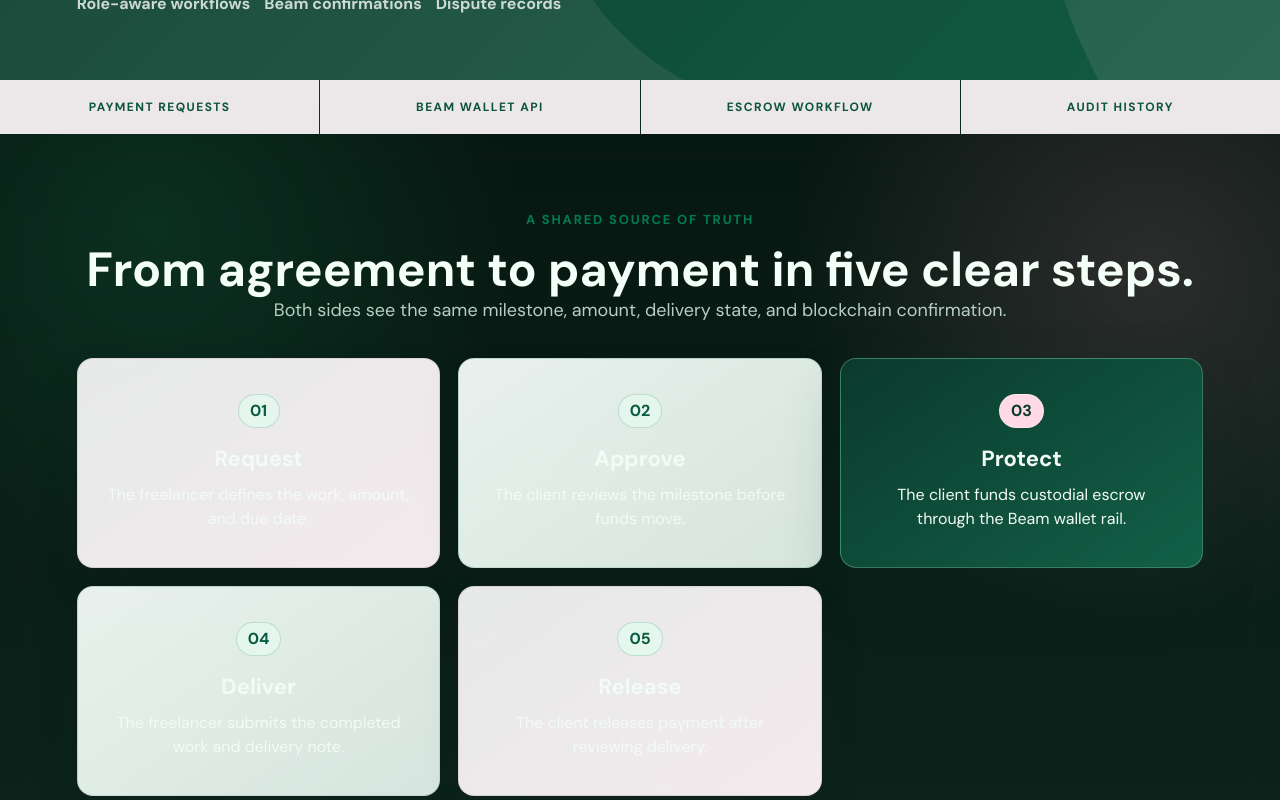
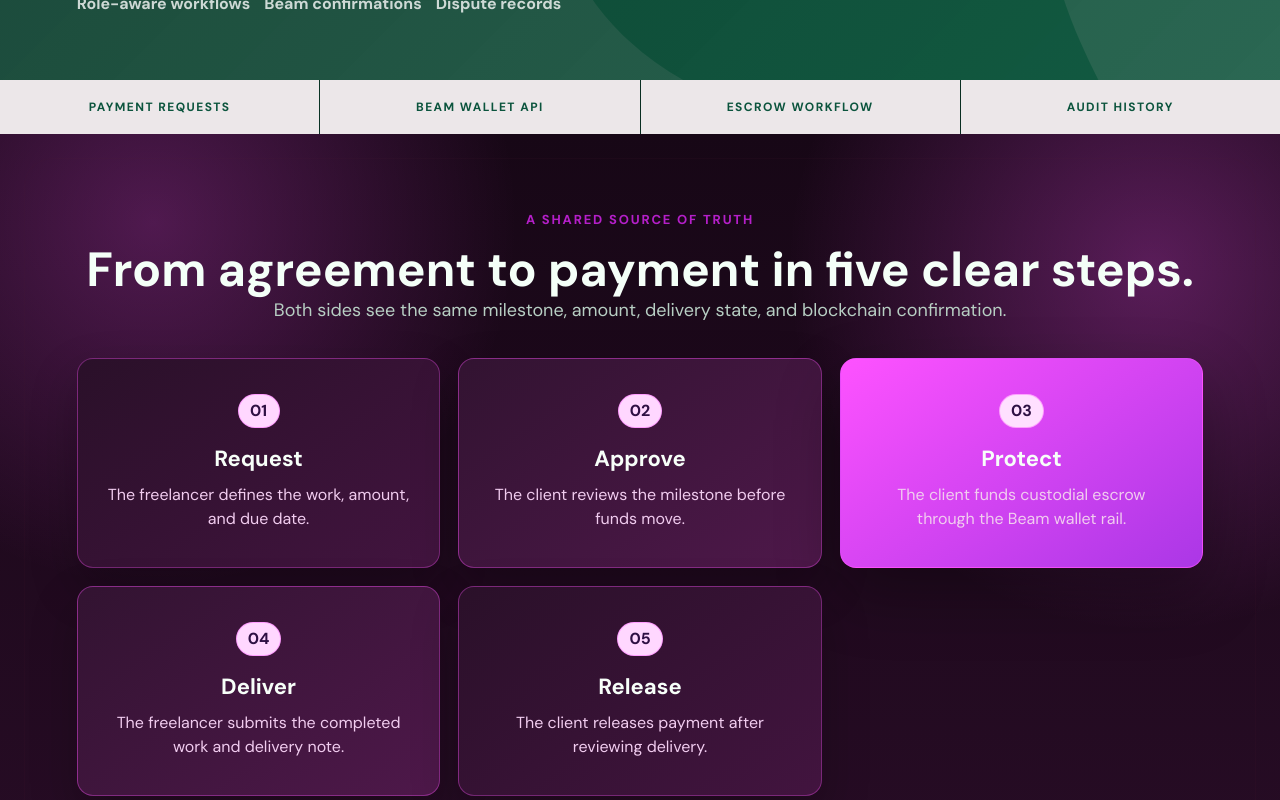
Before and after one commit to davelee001/workingbeam, a React (Create React App) app in the folder client/: page / in a window 1280 px wide. Shown: the part 720-1520 px from the top of the page. Built offline with nearby package versions, Linux system fonts and the light colour scheme.

Commit message:
style: focus workflow cards on pink palette

```diff
--- a/client/src/PublicSite.css
+++ b/client/src/PublicSite.css
@@ -443,9 +443,9 @@ body[data-theme='light'] .public-site {
   color: #09251d;
   text-align: center;
   background:
-    radial-gradient(circle at 10% 18%, rgba(12, 106, 75, 0.11), transparent 25%),
-    radial-gradient(circle at 90% 18%, rgba(196, 77, 119, 0.14), transparent 28%),
-    linear-gradient(180deg, #fff7fa 0%, #f4dfe8 100%);
+    radial-gradient(circle at 10% 18%, rgba(254, 82, 255, 0.18), transparent 25%),
+    radial-gradient(circle at 90% 18%, rgba(254, 82, 255, 0.2), transparent 28%),
+    linear-gradient(180deg, #fff5ff 0%, #ffe2fb 100%);
 }
 
 .centered-section::before {
@@ -458,11 +458,11 @@ body[data-theme='light'] .public-site {
 }
 
 .centered-section .public-eyebrow {
-  color: #007a55;
+  color: #b51fc9;
 }
 
 .centered-section h2 {
-  color: #082a21;
+  color: #34103b;
   text-shadow: 0 1px 0 rgba(255, 255, 255, 0.55);
 }
 
@@ -473,9 +473,9 @@ body[data-theme='light'] .public-site {
 body[data-theme='dark'] .centered-section {
   color: #f2fbf6;
   background:
-    radial-gradient(circle at 12% 12%, rgba(28, 169, 111, 0.16), transparent 28%),
-    radial-gradient(circle at 90% 18%, rgba(231, 146, 180, 0.16), transparent 28%),
-    linear-gradient(180deg, #071711 0%, #0b241b 100%);
+    radial-gradient(circle at 12% 12%, rgba(254, 82, 255, 0.24), transparent 28%),
+    radial-gradient(circle at 90% 18%, rgba(254, 82, 255, 0.28), transparent 28%),
+    linear-gradient(180deg, #170716 0%, #270c25 100%);
 }
 
 body[data-theme='dark'] .centered-section h2 {
@@ -529,22 +529,22 @@ body[data-theme='dark'] .centered-section .section-lead {
 .steps-grid article {
   display: grid;
   align-content: center;
-  background: linear-gradient(145deg, rgba(255, 255, 255, 0.9), rgba(253, 243, 247, 0.96));
-  border-color: rgba(93, 42, 59, 0.12);
-  box-shadow: 0 18px 45px rgba(52, 29, 39, 0.07);
+  background: linear-gradient(145deg, rgba(255, 255, 255, 0.94), rgba(255, 237, 253, 0.98));
+  border-color: rgba(254, 82, 255, 0.2);
+  box-shadow: 0 18px 45px rgba(128, 29, 121, 0.09);
 }
 
 .steps-grid article:nth-child(2),
 .steps-grid article:nth-child(4) {
-  background: linear-gradient(145deg, rgba(247, 255, 251, 0.94), rgba(232, 246, 239, 0.92));
-  border-color: rgba(12, 106, 75, 0.16);
+  background: linear-gradient(145deg, rgba(255, 247, 255, 0.96), rgba(255, 229, 252, 0.94));
+  border-color: rgba(254, 82, 255, 0.24);
 }
 
 .steps-grid article:nth-child(3) {
   color: #f3fbf7;
-  background: linear-gradient(145deg, #0b3a2d, #126047);
-  border-color: rgba(141, 229, 188, 0.34);
-  box-shadow: 0 24px 60px rgba(10, 51, 40, 0.2);
+  background: linear-gradient(145deg, #fe52ff, #ab37e6);
+  border-color: rgba(254, 82, 255, 0.44);
+  box-shadow: 0 24px 60px rgba(190, 44, 189, 0.28);
 }
 
 .steps-grid article:hover,
@@ -559,14 +559,14 @@ body[data-theme='dark'] .centered-section .section-lead {
 
 .steps-grid article:hover {
   color: #f3fbf7;
-  background: linear-gradient(145deg, #0b3a2d, #0f5a42);
-  border-color: rgba(141, 229, 188, 0.4);
-  box-shadow: 0 24px 60px rgba(10, 51, 40, 0.26);
+  background: linear-gradient(145deg, #fe52ff, #ab37e6);
+  border-color: rgba(254, 82, 255, 0.52);
+  box-shadow: 0 24px 60px rgba(190, 44, 189, 0.34);
 }
 
 .steps-grid article:hover span {
-  color: #0b3a2d;
-  background: #ffd9e5;
+  color: #35103d;
+  background: #ffd6ff;
   border-color: rgba(255, 255, 255, 0.3);
 }
 
@@ -576,8 +576,8 @@ body[data-theme='dark'] .centered-section .section-lead {
 }
 
 .steps-grid article:nth-child(3):hover {
-  background: linear-gradient(145deg, #0c6a4b, #073f2e);
-  box-shadow: 0 26px 64px rgba(10, 51, 40, 0.28);
+  background: linear-gradient(145deg, #ff73ff, #fe52ff);
+  box-shadow: 0 26px 64px rgba(254, 82, 255, 0.32);
 }
 
 .steps-grid span,
@@ -591,22 +591,73 @@ body[data-theme='dark'] .centered-section .section-lead {
   justify-self: center;
   min-width: 42px;
   padding: 8px 11px;
-  color: #0a5c40;
-  background: #e4f6ed;
-  border: 1px solid rgba(12, 106, 75, 0.18);
+  color: #9c1bab;
+  background: #ffe4ff;
+  border: 1px solid rgba(254, 82, 255, 0.28);
   border-radius: 999px;
   line-height: 1;
 }
 
 .steps-grid article:nth-child(3) span {
-  color: #0b3a2d;
-  background: #ffd9e5;
+  color: #311045;
+  background: #ffe0ff;
   border-color: rgba(255, 255, 255, 0.3);
 }
 
 .steps-grid article:nth-child(3) h3,
 .steps-grid article:nth-child(3) p {
   color: #f3fbf7;
+}
+
+body[data-theme='dark'] .steps-grid article {
+  color: #f8f2ff;
+  background: linear-gradient(145deg, #2a1029, #42143f);
+  border-color: rgba(254, 82, 255, 0.34);
+  box-shadow: 0 20px 48px rgba(0, 0, 0, 0.24);
+}
+
+body[data-theme='dark'] .steps-grid article:nth-child(2),
+body[data-theme='dark'] .steps-grid article:nth-child(4) {
+  background: linear-gradient(145deg, #321331, #4e184a);
+  border-color: rgba(254, 82, 255, 0.38);
+}
+
+body[data-theme='dark'] .steps-grid article:nth-child(3) {
+  color: #f6fff9;
+  background: linear-gradient(145deg, #fe52ff, #ab37e6);
+  border-color: rgba(254, 82, 255, 0.54);
+  box-shadow: 0 26px 64px rgba(0, 0, 0, 0.3);
+}
+
+body[data-theme='dark'] .steps-grid h3 {
+  color: #f7fff9;
+}
+
+body[data-theme='dark'] .steps-grid p {
+  color: #f1ccef;
+}
+
+body[data-theme='dark'] .steps-grid span {
+  color: #2e1044;
+  background: #ffd7ff;
+  border-color: rgba(254, 82, 255, 0.44);
+}
+
+body[data-theme='dark'] .steps-grid article:nth-child(3) span {
+  color: #2e1044;
+  background: #ffe0ff;
+}
+
+body[data-theme='dark'] .steps-grid article:hover {
+  color: #f7fff9;
+  background: linear-gradient(145deg, #fe52ff, #ab37e6);
+  border-color: rgba(254, 82, 255, 0.58);
+  box-shadow: 0 28px 68px rgba(0, 0, 0, 0.34);
+}
+
+body[data-theme='dark'] .steps-grid article:hover h3,
+body[data-theme='dark'] .steps-grid article:hover p {
+  color: #f7fff9;
 }
 
 .steps-grid h3,
```
